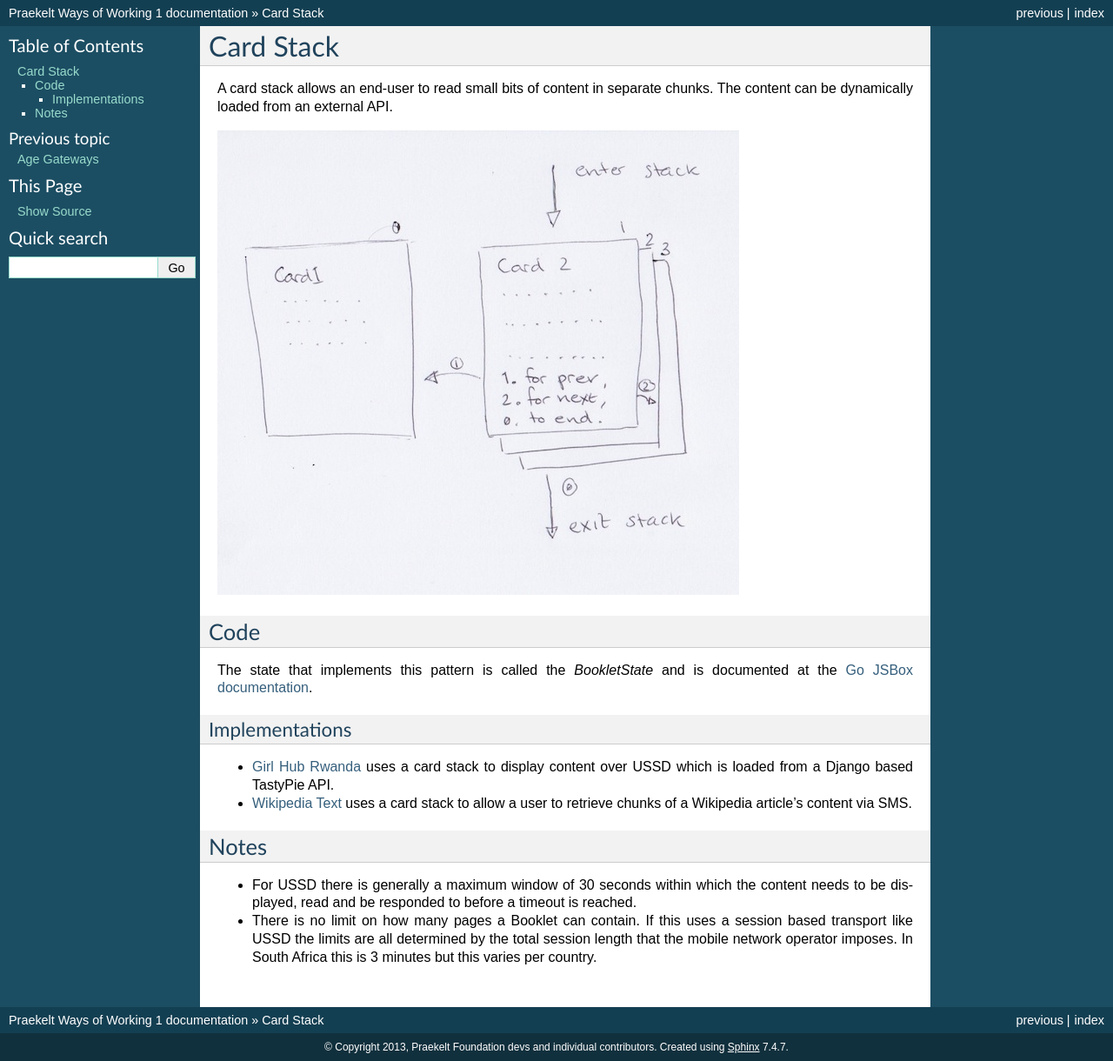
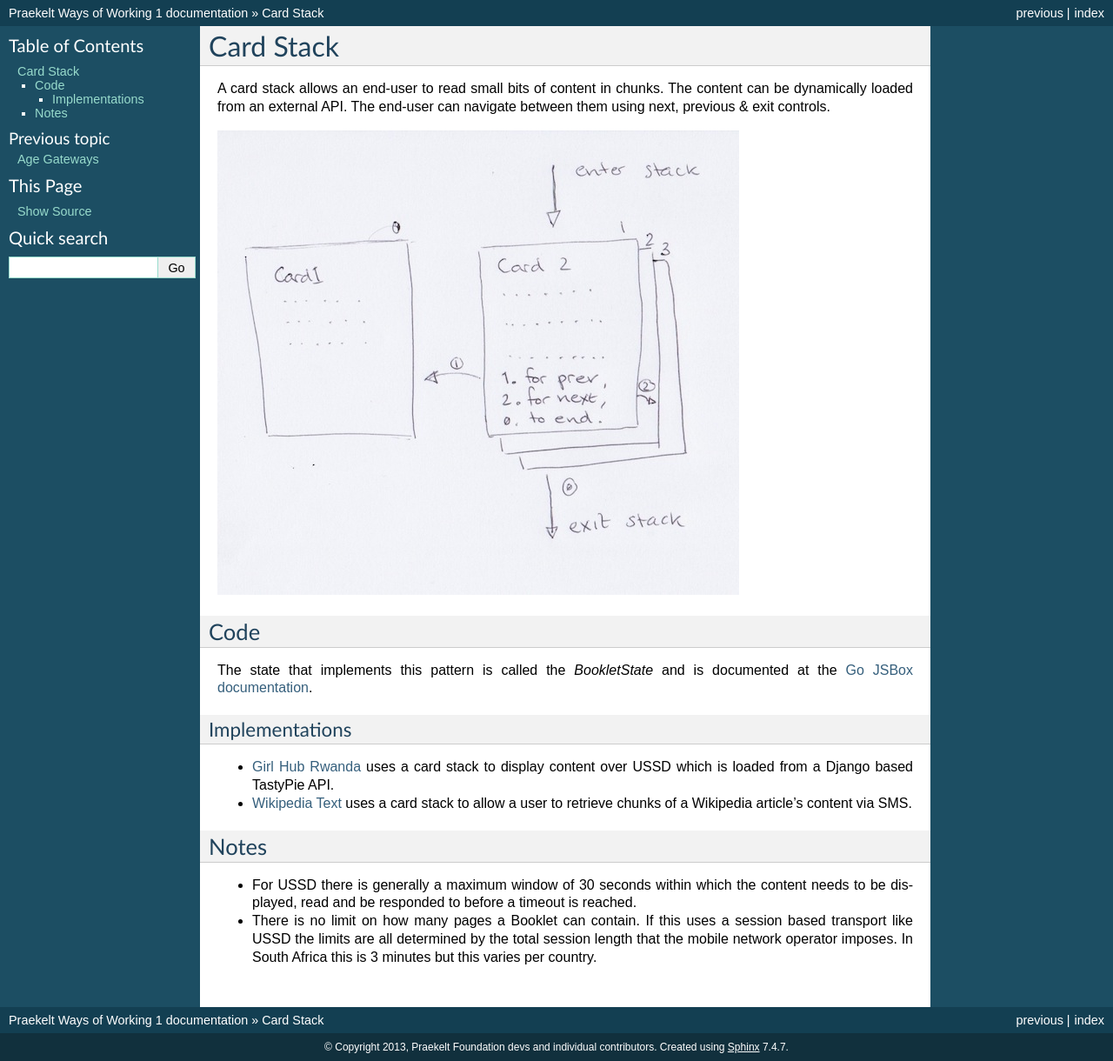
Before and after one commit to praekeltfoundation/patterns, a Sphinx documentation site: the page built from docs/states/card-stack.rst, in a window 1280 px wide. Shown: the whole page at 87% size. Built offline with Sphinx 7.4.7, drawn with Linux system fonts in a browser that asks for light colours.

Commit message:
add explanation of nav controls

```diff
--- a/docs/states/card-stack.rst
+++ b/docs/states/card-stack.rst
@@ -1,8 +1,9 @@
 Card Stack
 ==========
 
-A card stack allows an end-user to read small bits of content in separate
-chunks. The content can be dynamically loaded from an external API.
+A card stack allows an end-user to read small bits of content in chunks.
+The content can be dynamically loaded from an external API. The end-user
+can navigate between them using next, previous & exit controls.
 
 .. image:: card-stack.jpeg
 
```
